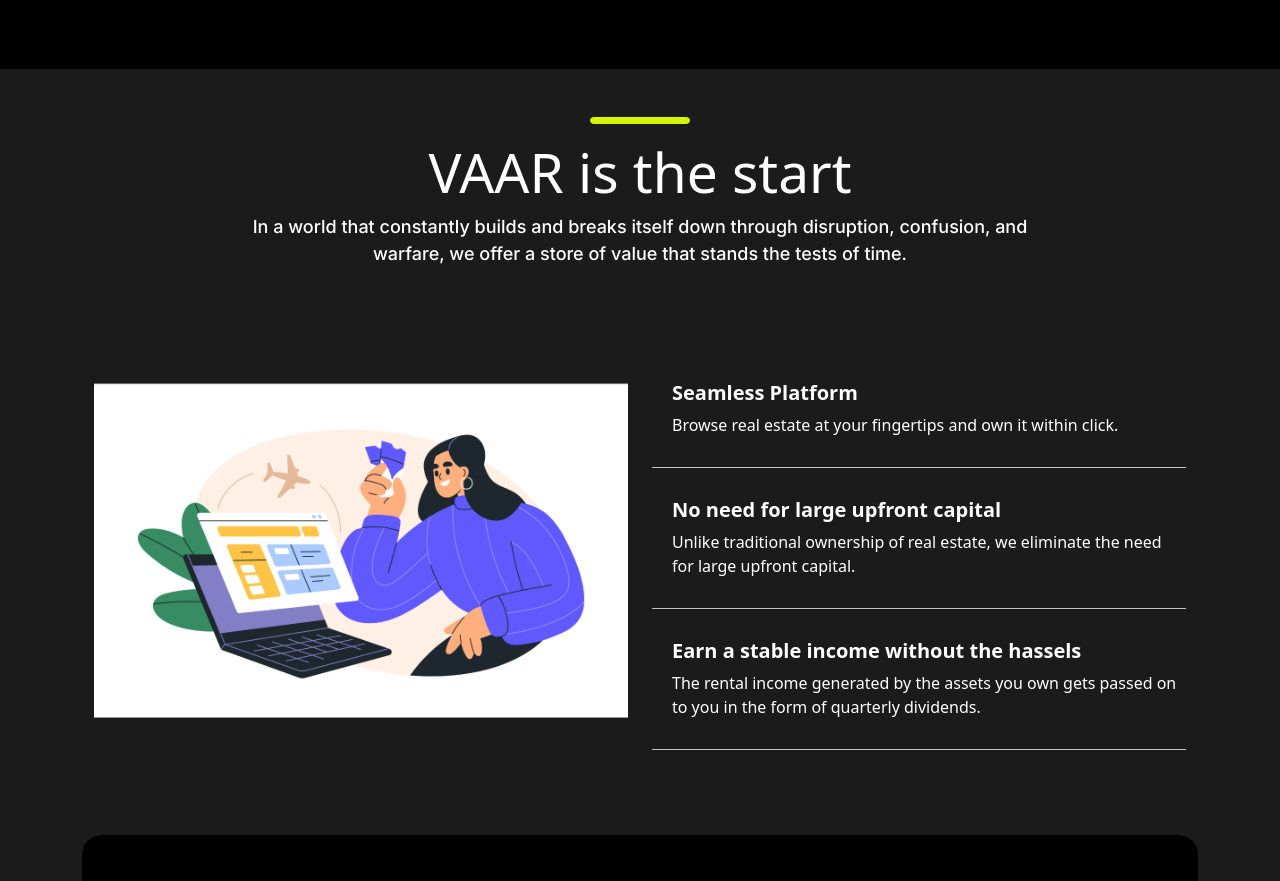
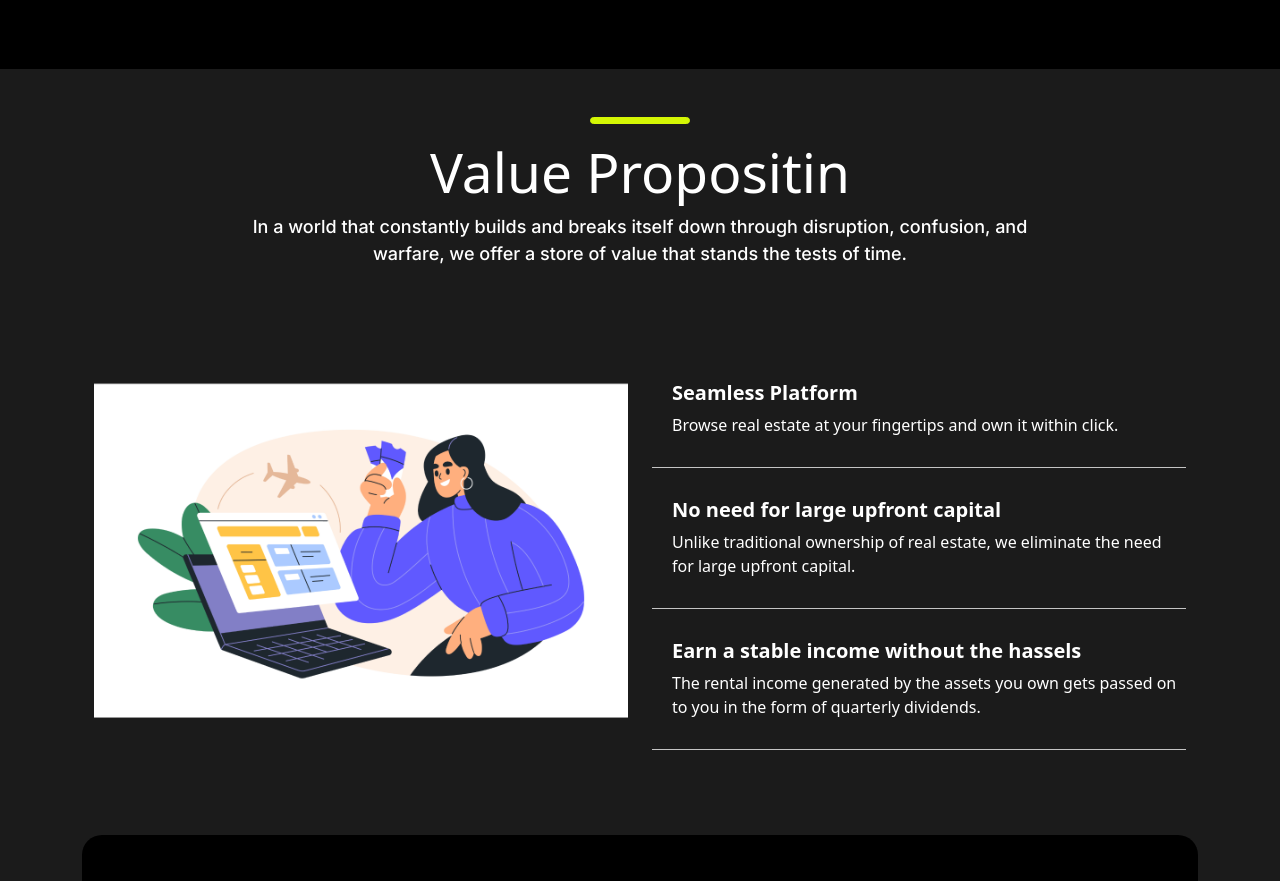
Before and after one commit to webtesting22/vaar, a React (Vite) app: page / in a window 1280 px wide. Shown: the part 1320-2201 px from the top of the page. Built offline with nearby package versions, Linux system fonts and the light colour scheme.

Commit message:
Vaar is the start heading change

```diff
--- a/src/Components/Founder/Founder.jsx
+++ b/src/Components/Founder/Founder.jsx
@@ -15,7 +15,7 @@ function Founder() {
                 <div className="container">
                     <div className='text-center' >
                         <hr />
-                        <h1 className='section-heading-big'>VAAR is the start</h1>
+                        <h1 className='section-heading-big'>Value Propositin</h1>
                         <p className='section-para text-white'>In a world that constantly builds and breaks itself down through disruption, confusion, and warfare, we offer a store of value that stands the tests of time.</p>
                     </div>
                     <div className="row w-100 m-auto">
```
